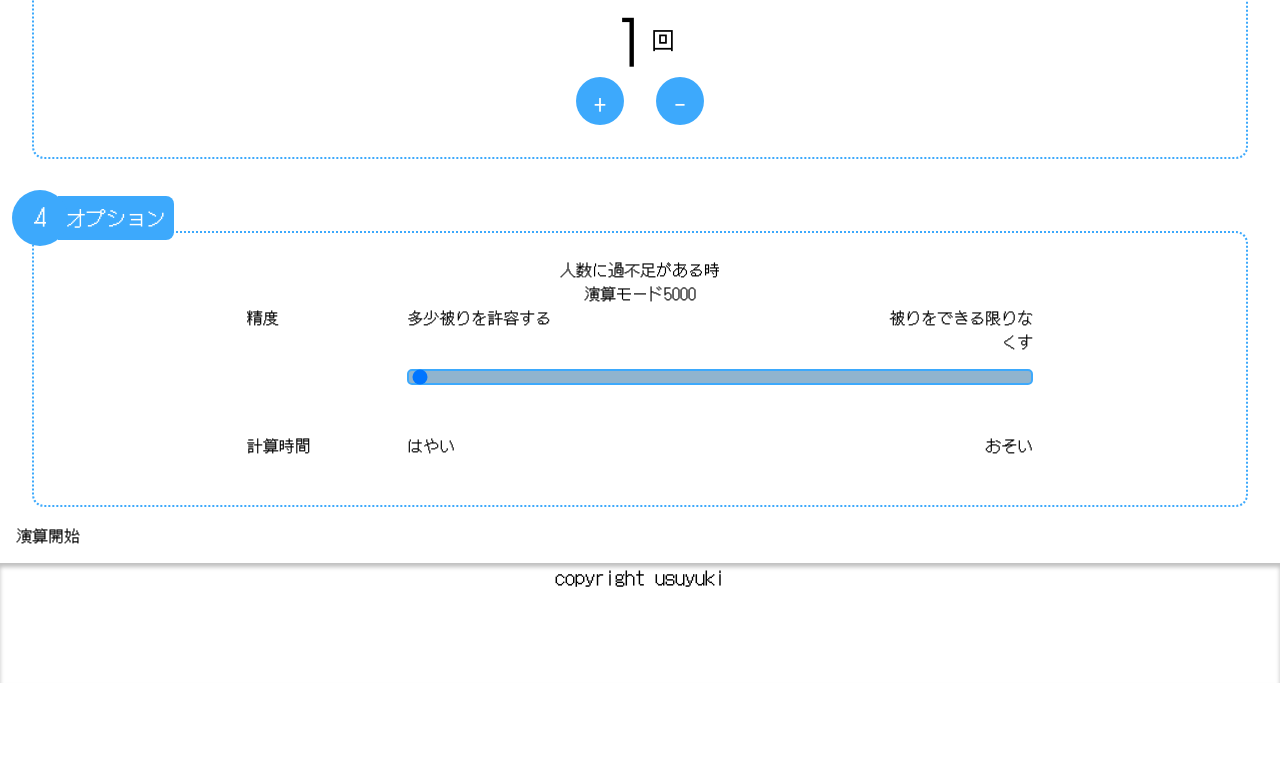
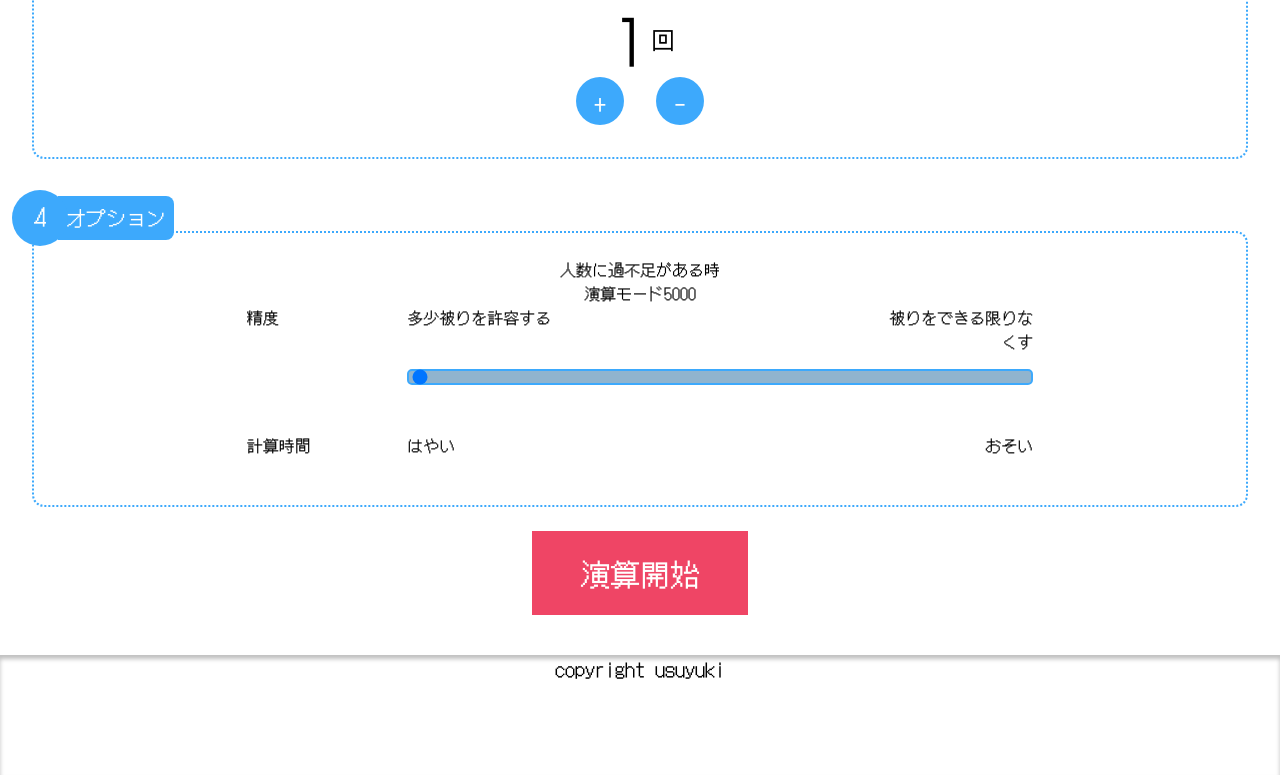
Before and after one commit to usuyuki/rawp, a Next.js app in the folder frontend/: page /run in a window 1280 px wide. Shown: the part 871-1646 px from the top of the page. Before the commit the page ends 1554 px from the top, so only its background shows below. Built offline with nearby package versions, Linux system fonts and the light colour scheme.

Commit message:
feat runページの状態分岐作成

```diff
--- a/frontend/src/components/uiGroup/RawpConcept.tsx
+++ /dev/null
@@ -1,14 +0,0 @@
-import DescribeH2 from '@/components/uiParts/Heading/DescribeH2';
-
-import type { NextPage } from 'next';
-
-const RawpConcept: NextPage = () => {
-    return (
-        <div className="flex justify-center">
-            <DescribeH2 heading="RAWPのポイント" />
-            <p>WASM で重複のない複数回グループ分けを素早く導き出すサービスです</p>
-        </div>
-    );
-};
-
-export default RawpConcept;
--- a/frontend/src/pages/run.tsx
+++ b/frontend/src/pages/run.tsx
@@ -1,13 +1,17 @@
-import { useEffect, useState } from 'react';
-
 import FormCard from '@/components/uiGroup/FormCard';
+import ProgressCard from '@/components/uiGroup/ProgressCard';
+import ResultCard from '@/components/uiGroup/ResultCard';
 import DescribeH1 from '@/components/uiParts/Heading/DescribeH1';
 import Layout from '@/layouts/Layout';
+import { useEffect, useState } from 'react';
+// import { useModal } from 'react-hooks-use-modal';
+
+type phaseType = 'waiting' | 'calculating' | 'finished';
 
 import type { NextPage } from 'next';
 const Run: NextPage = () => {
     //参加者名簿
-    const [Roster, setRoster] = useState<string[]>([]);
+    const [roster, setRoster] = useState<string[]>([]);
     //参加人数
     const [nOfPeople, setNOfPeople] = useState<number>(1);
     //グループ数
@@ -16,9 +20,11 @@ const Run: NextPage = () => {
     const [groupingTimes, setGroupingTimes] = useState<number>(1);
     //試行回数
     const [nOfAttempts, setNOfAttempts] = useState<number>(5000);
+    //フェーズの管理
+    const [nowPhase, setNowPhase] = useState<phaseType>('waiting');
 
     useEffect(() => {
-        setNOfPeople(Roster.length);
+        setNOfPeople(roster.length);
         if (nOfGroup > nOfPeople) {
             setNOfGroup(nOfPeople);
         }
@@ -32,13 +38,28 @@ const Run: NextPage = () => {
     const updateNOfAttempts = (e: React.ChangeEvent<HTMLInputElement>) => {
         setNOfAttempts(Number(e.target.value));
     };
-    return (
-        <Layout title="実行">
-            <DescribeH1 heading="複数回のグループ生成" />
+
+    const runCalculation = () => {
+        setNowPhase('calculating');
+    };
+
+    //モーダル表示用
+    /** @todo React18だとuseEffectが2回呼ばれて消えてしまう(すでにライブラリにissueとPRも上がっているがマージされていない) */
+    // https://github.com/microcmsio/react-hooks-use-modal/issues/70
+    // const [ModalElement, openModal, closeModal, isOpenModal] = useModal('__next', {
+    //     preventScroll: true,
+    //     focusTrapOptions: {
+    //         clickOutsideDeactivates: false,
+    //     },
+    // });
+    let returnElement: JSX.Element = <></>;
+    switch (nowPhase) {
+        case 'waiting':
+            returnElement = (
                 <div className="counter-element">
                     <FormCard heading="参加者の名前">
                         <p className="mb-2">参加者名をお一人ずつ改行しながら入力してください</p>
-                    <textarea onChange={updateRoster} rows={Roster.length}></textarea>
+                        <textarea onChange={updateRoster} rows={nOfPeople}></textarea>
                         <div>{nOfPeople}人</div>
                     </FormCard>
                     <FormCard heading="作成したいグループ数">
@@ -132,8 +153,36 @@ const Run: NextPage = () => {
                             <p className="col-end-6 text-right">おそい</p>
                         </div>
                     </FormCard>
-                <button>演算開始</button>
+                    <div className="flex justify-center my-6">
+                        <button
+                            onClick={runCalculation}
+                            className="bg-tertiary py-6 px-12 text-3xl text-white"
+                        >
+                            演算開始
+                        </button>
                     </div>
+                </div>
+            );
+            break;
+        case 'calculating':
+            returnElement = (
+                <ProgressCard
+                    roster={roster}
+                    nOfPeople={nOfPeople}
+                    nOfGroups={nOfGroup}
+                    groupingTimes={groupingTimes}
+                    nOfAttempts={nOfAttempts}
+                />
+            );
+            break;
+        case 'finished':
+            returnElement = <ResultCard />;
+            break;
+    }
+    return (
+        <Layout title="実行">
+            <DescribeH1 heading="複数回のグループ生成" />
+            {returnElement}
         </Layout>
     );
 };
```
Also changed, not shown: frontend/src/components/uiGroup/ProgressCard.tsx (+14 -1 lines), frontend/src/pages/run/progress.tsx (added). Lines whose indentation alone changed are shown as unchanged.
